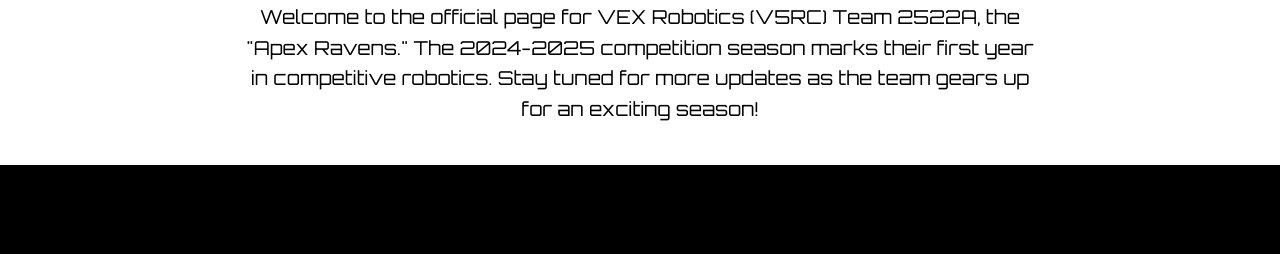
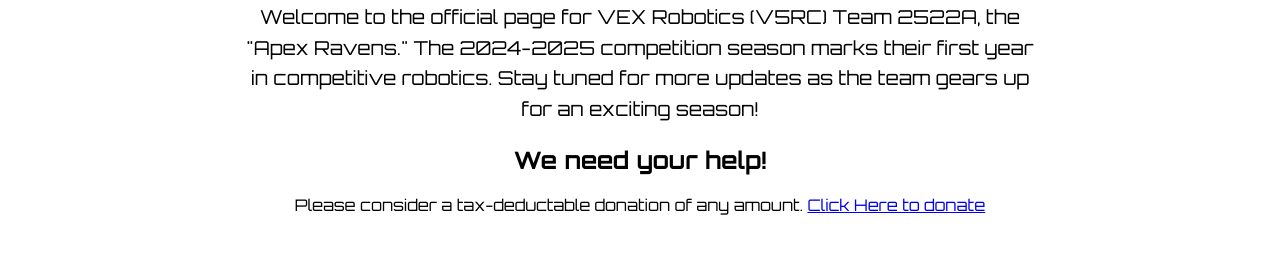
Before and after one commit to apexravens/apexravens.github.io, a plain HTML site: page index.html in a window 1280 px wide. Shown: the part 668-922 px from the top of the page. Before the commit the page ends 833 px from the top, so only its background shows below. Drawn offline with Linux system fonts and the light colour scheme.

Commit message:
add donation link

```diff
--- a/index.html
+++ b/index.html
@@ -39,6 +39,9 @@
                 The 2024-2025 competition season marks their first year in competitive robotics.
                 Stay tuned for more updates as the team gears up for an exciting season!
             </p>
+            <h2>We need your help!</h2>
+            <p>Please consider a tax-deductable donation of any amount. <a href="https://www.paypal.com/donate/?hosted_button_id=PQE2M64CT3UN2">Click Here to donate</a>
+            </p>
         </section>
     </main>
 </body>
```
